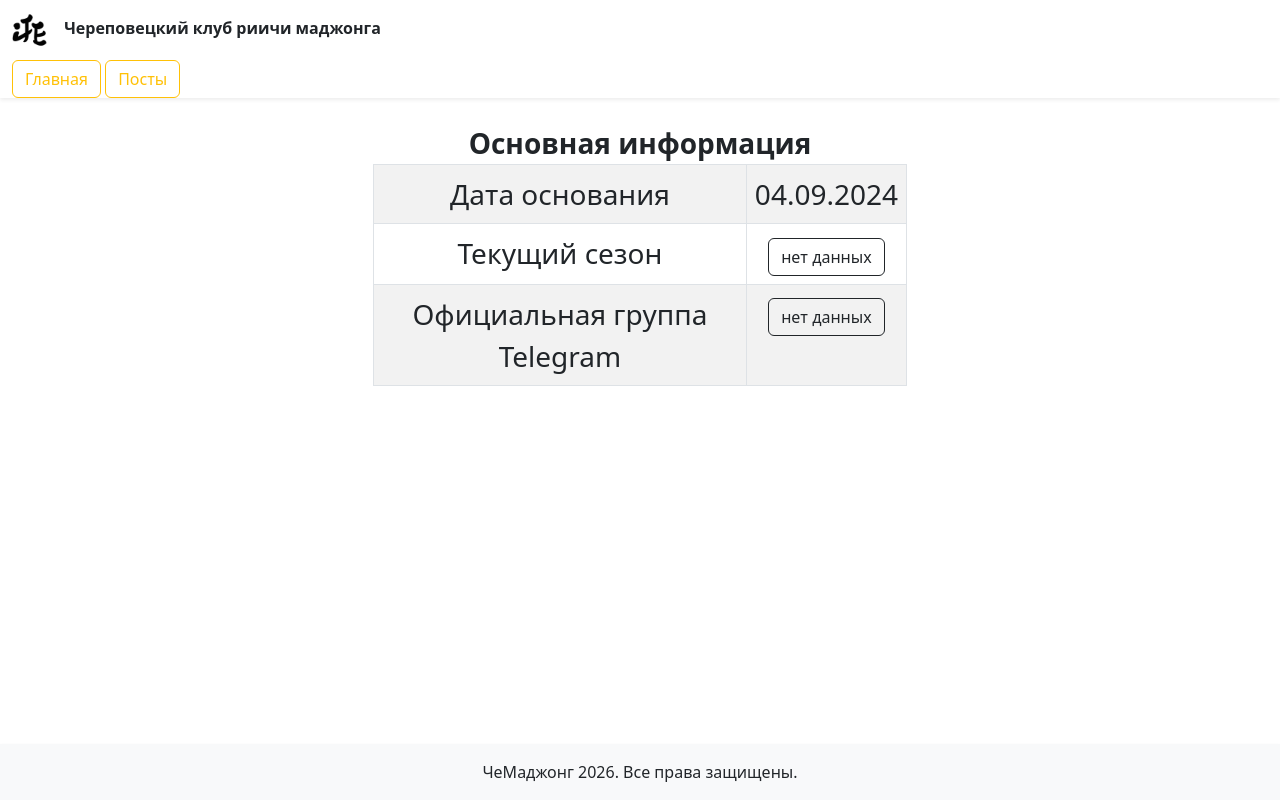
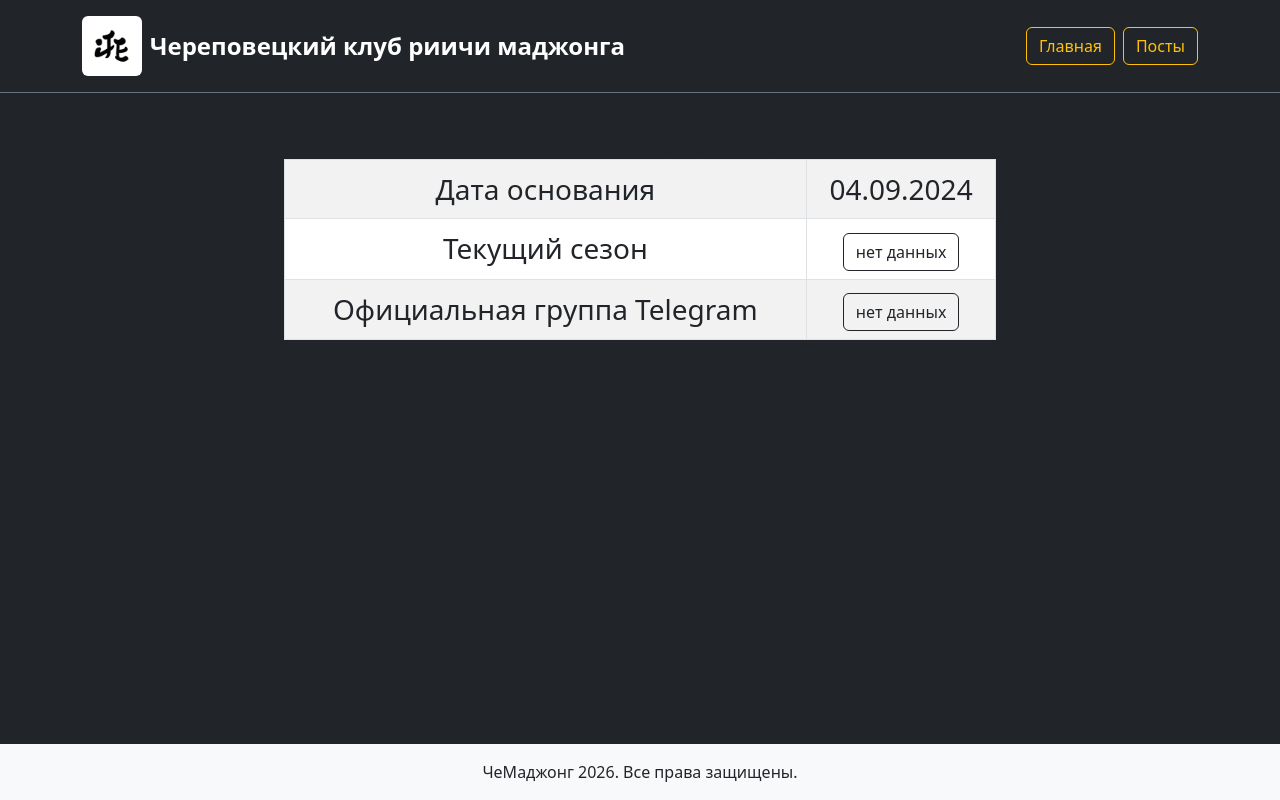
Before and after one commit to Cuptyom/flaskChemahjong, a Flask app: page / in a window 1280 px wide. Run offline with Flask 3, Linux system fonts and the light colour scheme; data that the repository does not hold is empty.

Commit message:
изменение стиля на темный

```diff
--- a/templates/base.html
+++ b/templates/base.html
@@ -9,7 +9,7 @@
     <meta name="description" content="Череповецкий клуб любителей японского маджонга. Регулярные встречи, турниры, обучение для начинающих.">
     <link rel="stylesheet" href="{{ url_for('static', filename='css/main.css') }}">
 </head>
-<body class="d-flex flex-column min-vh-100">
+<body class="d-flex flex-column min-vh-100 bg-dark">
     {% include 'header.html' %}
 
     <main class="container my-4 flex-grow-1">
--- a/templates/edit_article.html
+++ b/templates/edit_article.html
@@ -5,7 +5,7 @@
 {% block body %}
 <div class="container fs-3">
     <form method="post" enctype="multipart/form-data">
-        <div class="alert alert-info">
+        <div class="alert alert-secondary">
             <label for="article_title" class="form-label">Заголовок</label>
             <input type="text" name="article_title" id="article_title"
                    class="form-control" value="{{ article.article_title }}"><br>
@@ -44,7 +44,7 @@
                     </label>
                 </div>
                 {% else %}
-                    <small class="text-muted">Главная (заменяется через загрузку выше)</small>
+                    <small class="text-white">Главная (заменяется через загрузку выше)</small>
                 {% endif %}
             </div>
             {% endfor %}
--- a/templates/header.html
+++ b/templates/header.html
@@ -1,18 +1,25 @@
-<div class="sticky-top bg-white shadow-sm">
-	<div class = "containe fw-bold sticky-right">
-		<img src="{{ url_for('static', filename='img/logo.jpg') }}" class="rounded" style="height: 60px;" alt="Логотип">
-		Череповецкий клуб риичи маджонга
-		<div class="container-fluid">
+<div class="sticky-top bg-dark border-bottom border-secondary">
+    <div class="container">
+        <div class="d-flex align-items-center justify-content-between py-3 flex-wrap gap-3">
+            <!-- Бренд: лого + название -->
+            <div class="d-flex align-items-center gap-2">
+                <img src="{{ url_for('static', filename='img/logo.jpg') }}"
+                     class="rounded" style="height: 60px;" alt="Логотип">
+                <span class="fw-bold fs-4 text-white">Череповецкий клуб риичи маджонга</span>
+            </div>
+
+            <!-- Меню -->
+            <div class="d-flex align-items-center gap-2 flex-wrap">
                 <a class="btn btn-outline-warning" href="/">Главная</a>
                 <a class="btn btn-outline-warning" href="/posts">Посты</a>
 
                 {% if auth %}
-			    <div class="vr mx-2"></div>
+                    <div class="vr text-white mx-2"></div>
 
-			    <a class="btn btn-outline-secondary" href="/admin">Админка</a>
-			    <a class="btn btn-success" href="/create-article">Создать пост</a>
-			    <a class="btn btn-outline-secondary" href="/main-data-management">Управление данными</a>
+                    <a class="btn btn-outline-light" href="/main-data-management">Настройки</a>
+                    <a class="btn btn-warning" href="/create-article">Создать пост</a>
                 {% endif %}
             </div>
         </div>
     </div>
+</div>
--- a/templates/index.html
+++ b/templates/index.html
@@ -5,7 +5,7 @@
 {% endblock %}
 
 {% block body%}
-<div class = "container fs-3 text-center w-50">
+<div class = "container fs-3 text-center" style="width: 66%">
 	<div class = "fw-bold">Основная информация</div>
 	<table class="table table-striped table-hover table-bordered">
 		<tr>
--- a/templates/posts.html
+++ b/templates/posts.html
@@ -33,7 +33,7 @@
 		{% if pagination.has_prev == True %}
 		<a href="/posts/{{ pagination.prev_num }}" class="btn btn-warning">{{ pagination.prev_num }}</a>
 		{% endif %}
-		<a href="/posts/{{ pagination.page }}" class="btn active">{{ pagination.page }}</a>
+		<a href="/posts/{{ pagination.page }}" class="btn bg-white">{{ pagination.page }}</a>
 		{% if pagination.has_next == True %}
 		<a href="/posts/{{ pagination.next_num }}" class="btn btn-warning">{{ pagination.next_num }}</a>
 		{% endif %}
```
Also changed, not shown: static/uploads/296635abcf0f49a6b5e172bdc2766832.jpg (renamed from static/uploads/413aa247fb314139b52349b700d895f7.jpg), static/uploads/9de80270cc574b9abd9f5666e4ef34e7.jpg (renamed from static/uploads/fb0c66a8b4444499ac62f28d5f59ab43.jpg). Lines whose indentation alone changed are shown as unchanged.
